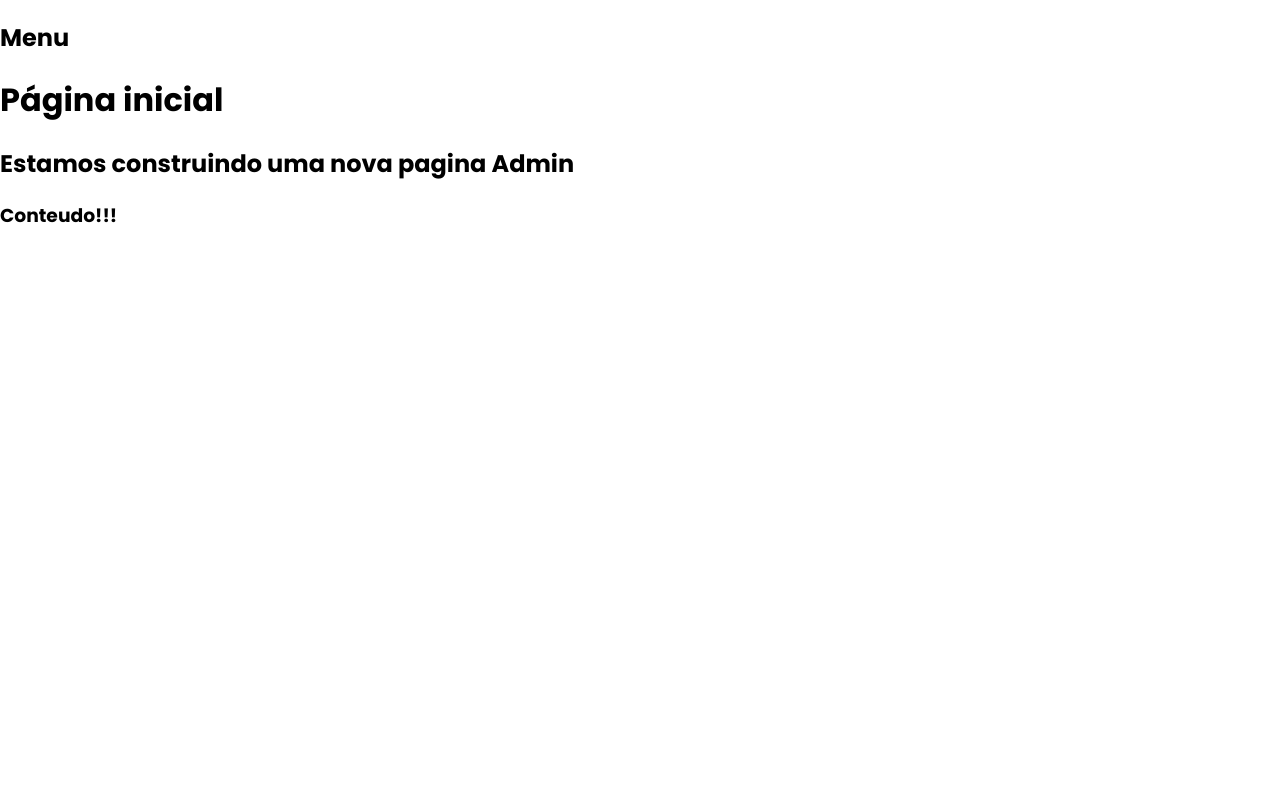
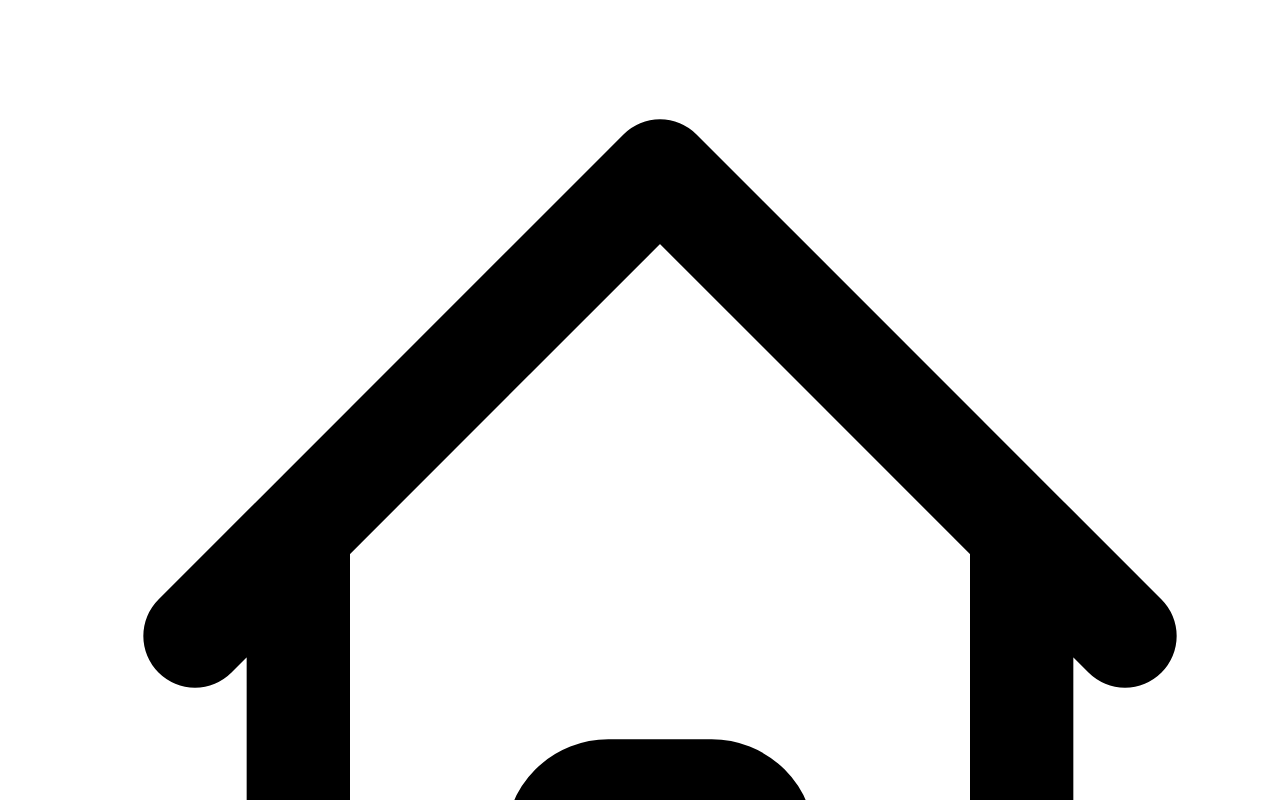
Before and after one commit to flavioanalistadesistema/next-admin, a Next.js app: page / in a window 1280 px wide. Shown: the top 800 px of the page. Built offline with nearby package versions, Linux system fonts and the light colour scheme.

Commit message:
feat: include icon menuLateral

```diff
--- /dev/null
+++ b/src/pages/components/icon/index.tsx
@@ -0,0 +1,17 @@
+export const IconHome = (
+    <svg xmlns="http://www.w3.org/2000/svg" className="h-6 w-6" fill="none" viewBox="0 0 24 24" stroke="currentColor" strokeWidth={2}>
+        <path strokeLinecap="round" strokeLinejoin="round" d="M3 12l2-2m0 0l7-7 7 7M5 10v10a1 1 0 001 1h3m10-11l2 2m-2-2v10a1 1 0 01-1 1h-3m-6 0a1 1 0 001-1v-4a1 1 0 011-1h2a1 1 0 011 1v4a1 1 0 001 1m-6 0h6" />
+    </svg>
+)
+
+export const IconAdjustments = (
+    <svg xmlns="http://www.w3.org/2000/svg" className="h-6 w-6" fill="none" viewBox="0 0 24 24" stroke="currentColor" strokeWidth={2}>
+        <path strokeLinecap="round" strokeLinejoin="round" d="M12 6V4m0 2a2 2 0 100 4m0-4a2 2 0 110 4m-6 8a2 2 0 100-4m0 4a2 2 0 110-4m0 4v2m0-6V4m6 6v10m6-2a2 2 0 100-4m0 4a2 2 0 110-4m0 4v2m0-6V4" />
+    </svg>
+)
+
+export const IconNotifications = (
+    <svg xmlns="http://www.w3.org/2000/svg" className="h-6 w-6" fill="none" viewBox="0 0 24 24" stroke="currentColor" strokeWidth={2}>
+        <path strokeLinecap="round" strokeLinejoin="round" d="M15 17h5l-1.405-1.405A2.032 2.032 0 0118 14.158V11a6.002 6.002 0 00-4-5.659V5a2 2 0 10-4 0v.341C7.67 6.165 6 8.388 6 11v3.159c0 .538-.214 1.055-.595 1.436L4 17h5m6 0v1a3 3 0 11-6 0v-1m6 0H9" />
+    </svg>
+)
--- /dev/null
+++ b/src/pages/components/template/MenuItem.tsx
@@ -0,0 +1,15 @@
+interface MenuItemPropos {
+    url: string
+    title: string
+    icon: any
+}
+
+export function MenuItem(props: MenuItemPropos) {
+    return (
+        <div>
+            <li>
+                {props.icon}
+            </li>
+        </div>
+    )
+}
--- a/src/pages/components/template/MenuLateral.tsx
+++ b/src/pages/components/template/MenuLateral.tsx
@@ -1,8 +1,15 @@
+import { MenuItem } from "./MenuItem";
+import { IconAdjustments, IconHome, IconNotifications } from "../icon";
+
 export function MenuLateral() {
     return (
         <div>
             <aside>
-                <h1>Menu</h1>
+                <ul>
+                    <MenuItem title="Inicio" url="/Home" icon={IconHome}/>
+                    <MenuItem title="Ajuste" url="/Adjustments" icon={IconAdjustments}/>
+                    <MenuItem title="Notificações" url="/Notifications" icon={IconNotifications}/>
+                </ul>
             </aside>
         </div>
     )
```
